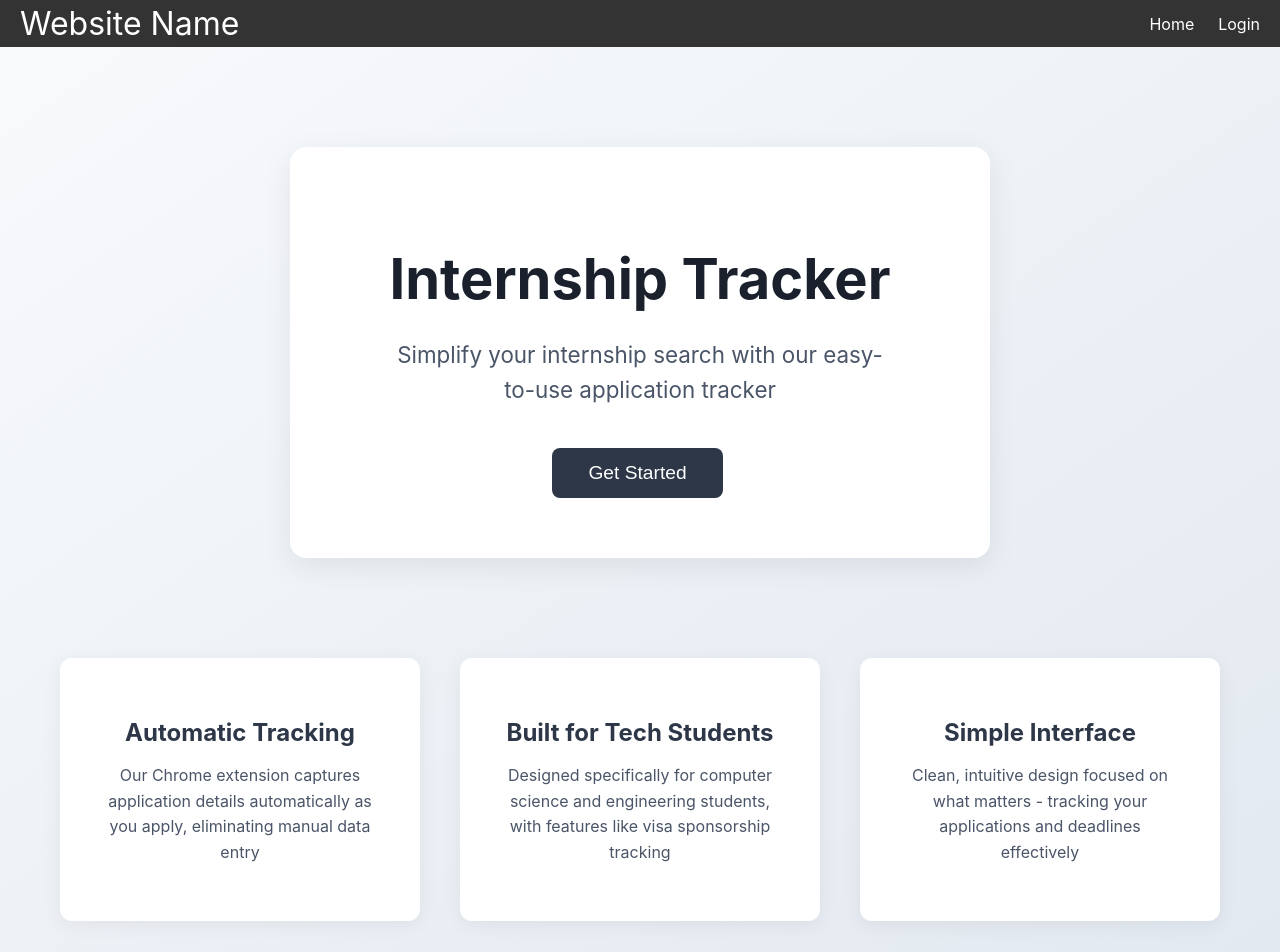
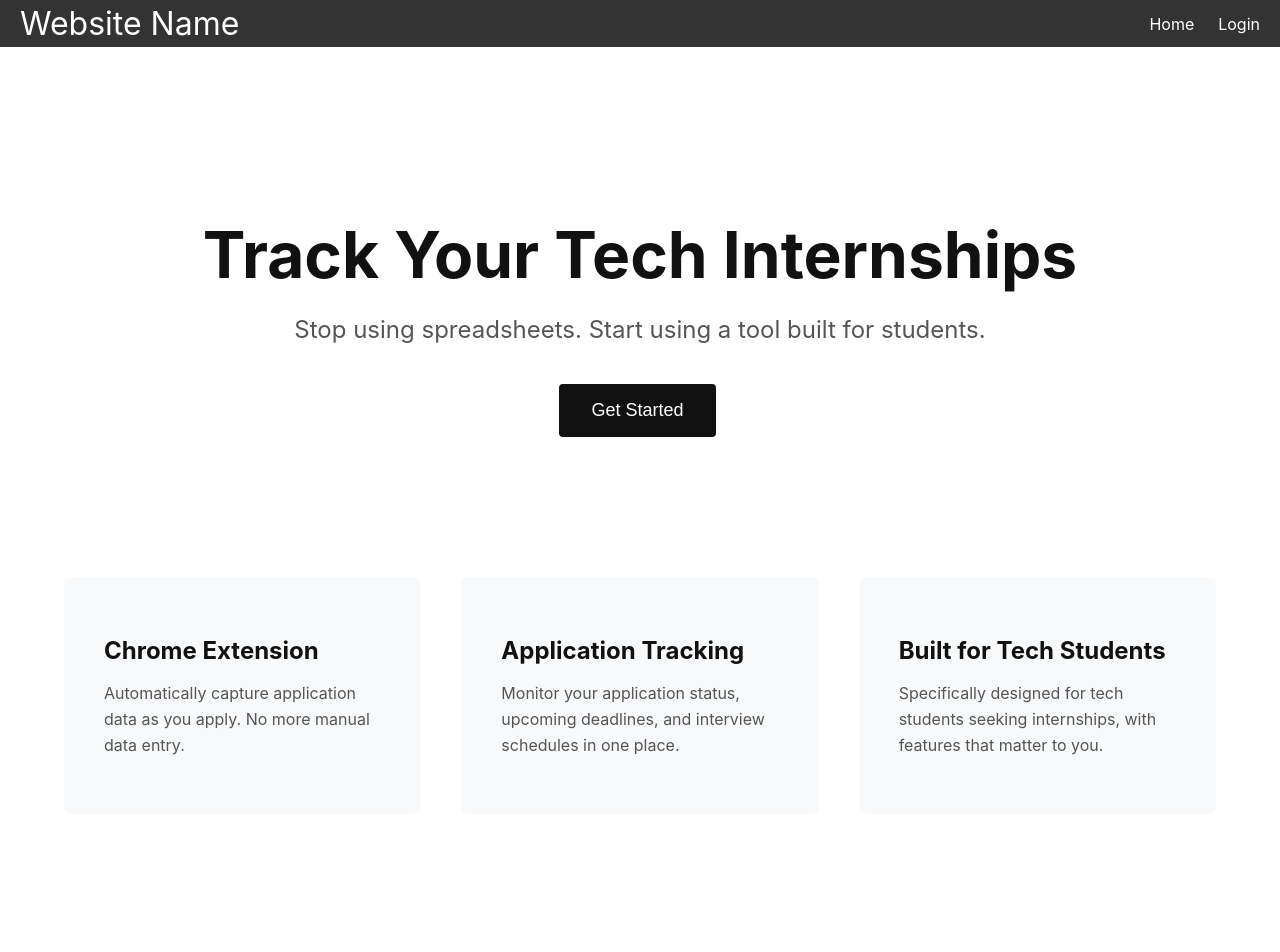
Before and after one commit to kimchee-e/Application_Tracker, a React (Create React App) app: page / in a window 1280 px wide. Shown: the top 952 px of the page. After the commit the page ends 894 px from the top, so only its background shows below. Built offline with nearby package versions, Linux system fonts and the light colour scheme; no server answers.

Commit message:
Refactored landing page visual design

```diff
--- a/src/pages/Home.js
+++ b/src/pages/Home.js
@@ -3,29 +3,30 @@ import '../styles/Home.css';
 const Home = () => {
     return (
         <div className="home-container">
-            <div className="main-section">
-                <div className="opening-text">
-                    <h1>Internship Tracker</h1>
-                    <p>Simplify your internship search with our easy-to-use application tracker</p>
-                    <button className="start-button" onClick={() => window.location.href = '/login'}>
-                        Get Started
-                    </button>
+            <section className="main-section">
+                <h1>Track Your Tech Internships</h1>
+                <p>Stop using spreadsheets. Start using a tool built for students.</p>
+                <button className="start-button" onClick={() => window.location.href = '/login'}>
+                    Get Started
+                </button>
+            </section>
+
+            <section className="features">
+                <div className="feature-grid">
+                    <div className="feature-card">
+                        <h2>Chrome Extension</h2>
+                        <p>Automatically capture application data as you apply. No more manual data entry.</p>
+                    </div>
+                    <div className="feature-card">
+                        <h2>Application Tracking</h2>
+                        <p>Monitor your application status, upcoming deadlines, and interview schedules in one place.</p>
+                    </div>
+                    <div className="feature-card">
+                        <h2>Built for Tech Students</h2>
+                        <p>Specifically designed for tech students seeking internships, with features that matter to you.</p>
+                    </div>
                 </div>
-            </div>
-            <div className="features-section">
-                <div className="feature">
-                    <h2>Automatic Tracking</h2>
-                    <p>Our Chrome extension captures application details automatically as you apply, eliminating manual data entry</p>
-                </div>
-                <div className="feature">
-                    <h2>Built for Tech Students</h2>
-                    <p>Designed specifically for computer science and engineering students, with features like visa sponsorship tracking</p>
-                </div>
-                <div className="feature">
-                    <h2>Simple Interface</h2>
-                    <p>Clean, intuitive design focused on what matters - tracking your applications and deadlines effectively</p>
-                </div>
-            </div>
+            </section>
         </div>
     );
 }
--- a/src/styles/Home.css
+++ b/src/styles/Home.css
@@ -1,94 +1,90 @@
 .home-container {
     min-height: calc(100vh - 60px);
-    background: linear-gradient(145deg, #f8fafc 0%, #e2e8f0 100%);
+    padding: 0 24px;
+    max-width: 1200px;
+    margin: 0 auto;
+    background: white;
 }
 
 .main-section {
-    display: flex;
-    align-items: center;
-    justify-content: center;
-    padding: 100px 20px;
-    animation: fadeIn 0.8s ease-out;
+    padding: 120px 0 60px;
+    text-align: center;
 }
 
-.opening-text {
-    text-align: center;
-    padding: 60px;
-    background: white;
-    border-radius: 16px;
-    box-shadow: 0 8px 30px rgba(0, 0, 0, 0.08);
-    max-width: 700px;
-    width: 100%;
-    transform: translateY(0);
+.main-section h1 {
+    font-size: 64px;
+    line-height: 1.1;
+    margin-bottom: 24px;
+    color: #111;
+}
+
+.main-section p {
+    font-size: 24px;
+    color: #555;
+    margin-bottom: 40px;
+}
+
+.start-button {
+    padding: 16px 32px;
+    font-size: 18px;
+    background: #111;
+    color: white;
+    border: none;
+    border-radius: 4px;
+    cursor: pointer;
+}
+
+.start-button:hover {
+    background: #000;
+}
+
+.features {
+    padding: 80px 0;
+}
+
+.feature-grid {
+    display: grid;
+    grid-template-columns: repeat(3, 1fr);
+    gap: 40px;
+    max-width: 1200px;
+    margin: 0 auto;
+}
+
+.feature-card {
+    background: #f8f9fa;
+    padding: 40px;
+    border-radius: 8px;
     transition: transform 0.2s ease;
 }
 
-.opening-text:hover {
+.feature-card:hover {
     transform: translateY(-4px);
 }
 
-.opening-text h1 {
-    font-size: 3.5rem;
-    color: #1a202c;
-    margin-bottom: 1.5rem;
-    font-weight: 700;
+.feature-card h2 {
+    font-size: 24px;
+    color: #111;
+    margin-bottom: 16px;
 }
 
-.opening-text p {
-    font-size: 1.4rem;
-    color: #4a5568;
-    max-width: 500px;
-    margin: 0 auto;
+.feature-card p {
+    font-size: 16px;
+    color: #555;
     line-height: 1.6;
 }
 
-.start-button {
-    margin-top: 2.5rem;
-    padding: 14px 36px;
-    font-size: 1.2rem;
-    background: #2d3748;
-    color: #fff;
-    border: none;
-    border-radius: 8px;
-    cursor: pointer;
-    transition: all 0.2s ease;
+@media (max-width: 900px) {
+    .feature-grid {
+        grid-template-columns: 1fr;
+        gap: 24px;
+        padding: 0 20px;
+    }
+
+    .main-section h1 {
+        font-size: 40px;
+    }
+
+    .main-section p {
+        font-size: 20px;
+    }
 }
-
-.start-button:hover {
-    background: #1a202c;
-    transform: translateY(-2px);
-}
-
-.features-section {
-    display: grid;
-    grid-template-columns: repeat(auto-fit, minmax(280px, 1fr));
-    gap: 2.5rem;
-    max-width: 1200px;
-    margin: 0 auto;
-    padding: 0 20px 100px;
-    animation: fadeIn 0.8s ease-out 0.2s backwards;
-}
-
-.feature {
-    background: white;
-    padding: 2.5rem;
-    border-radius: 12px;
-    box-shadow: 0 4px 20px rgba(0, 0, 0, 0.06);
-    text-align: center;
-    transition: transform 0.2s ease;
-}
-
-.feature:hover {
-    transform: translateY(-4px);
-}
-
-.feature h2 {
-    color: #2d3748;
-    margin-bottom: 1rem;
-    font-size: 1.5rem;
-}
-
-.feature p {
-    color: #4a5568;
-    line-height: 1.6;
-}
```
